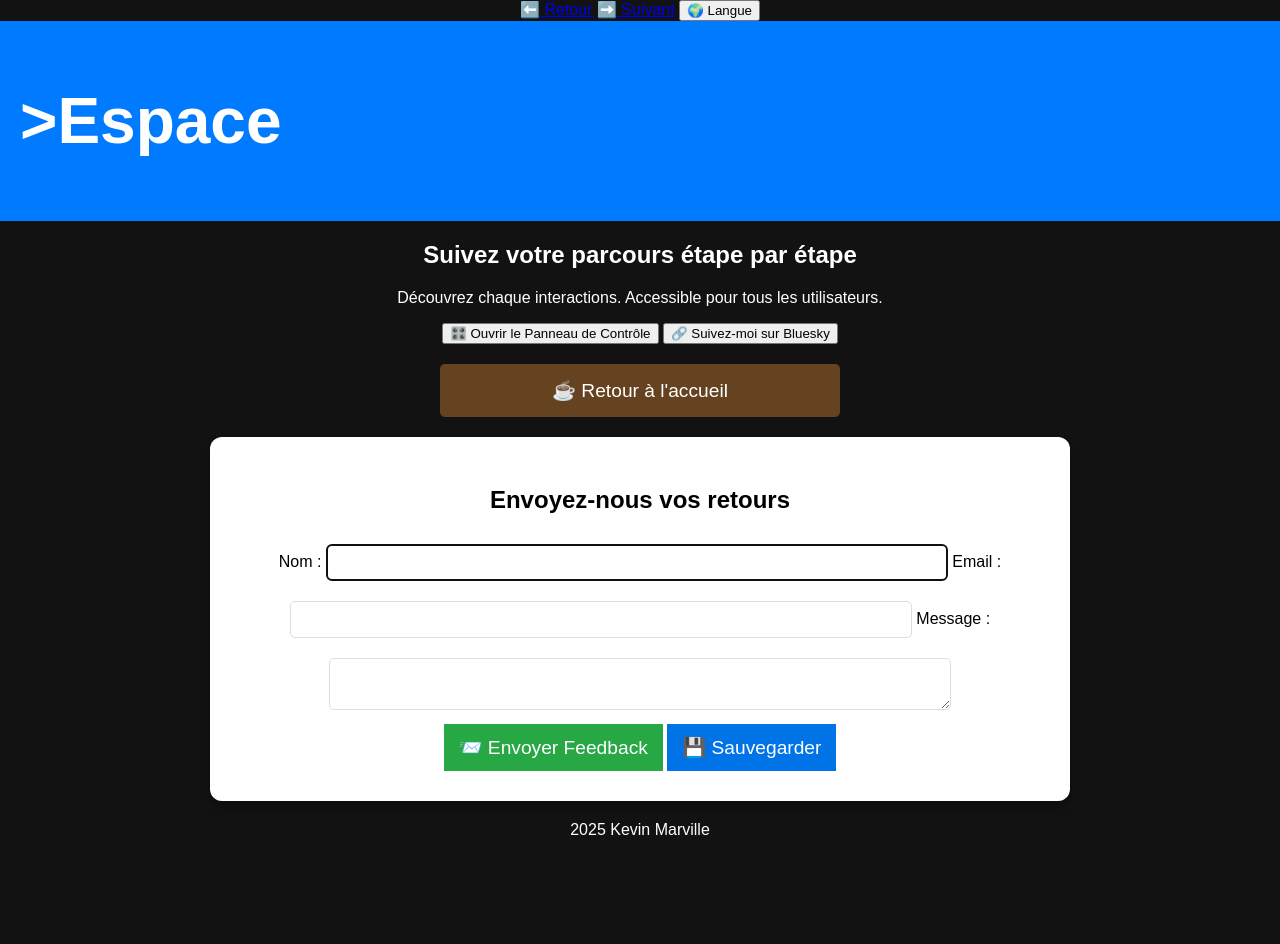
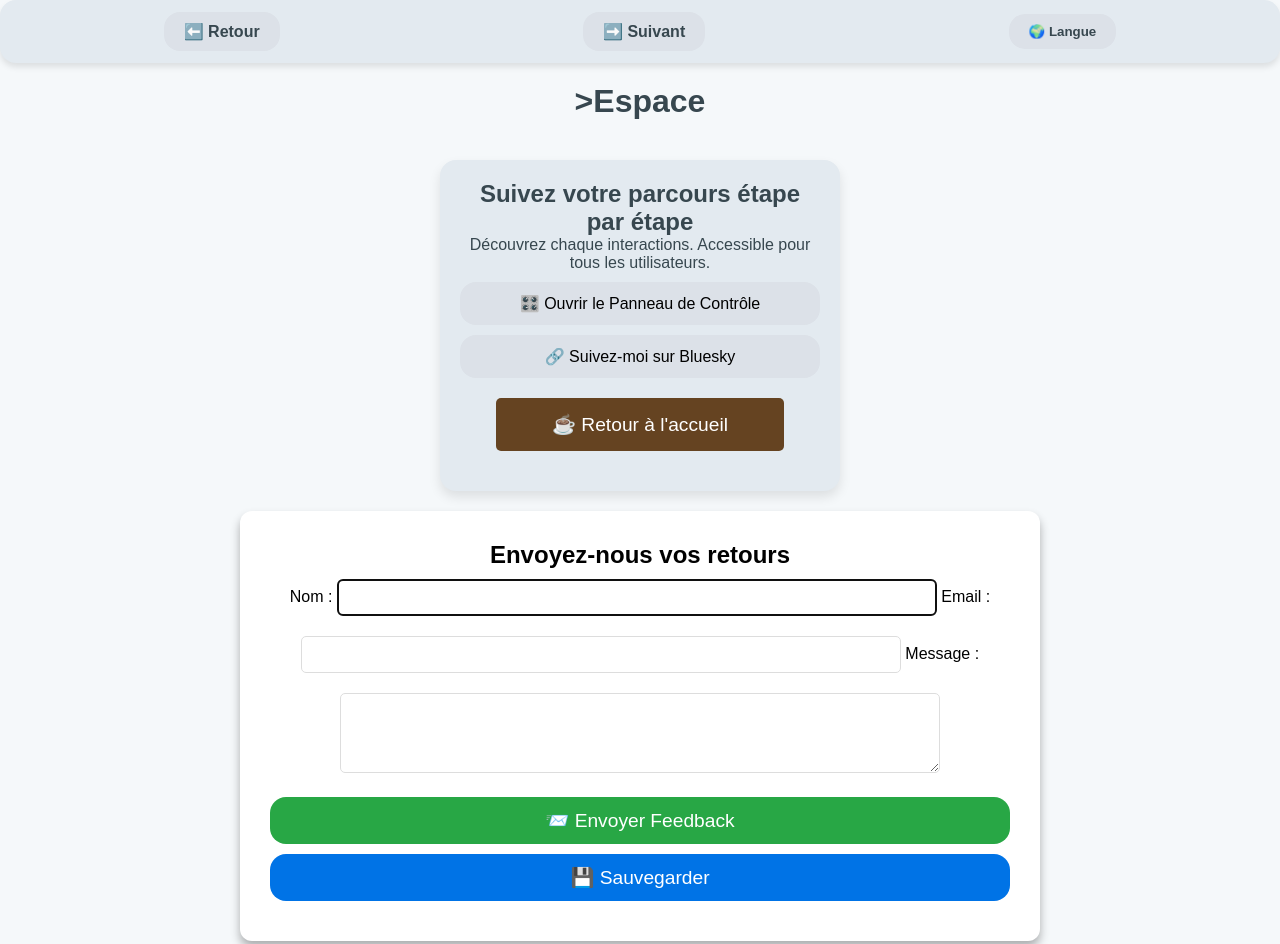
Before and after one commit to Kvnbbg/suivi-table-ronde, a plain HTML site: page bubbleRoom.html in a window 1280 px wide. Shown: the top 944 px of the page. Before the commit the page ends 855 px from the top, so only its background shows below. Drawn offline with Linux system fonts and the light colour scheme.

Commit message:
Update styles.css

```diff
--- a/styles.css
+++ b/styles.css
@@ -1,23 +1,123 @@
 /* General Styles */
-body {
-    font-family: 'San Francisco', Arial, sans-serif;
+:root {
+    --primary-bg: #F5F8FA;
+    --secondary-bg: #E3EAF0;
+    --accent-color: #B0C4DE; /* Light steel blue */
+    --text-color: #37474F;
+    --button-bg: #DCE1E8;
+    --button-hover: #CBD5DD;
+    --border-color: #BFC9D5;
+    --shadow: rgba(0, 0, 0, 0.1);
+    --rounded: 16px;
+    --transition: all 0.3s ease-in-out;
+}
+
+* {
     margin: 0;
     padding: 0;
-    background-color: #121212;
-    color: #ffffff;
+    box-sizing: border-box;
+    font-family: 'Arial', sans-serif;
+}
+
+body {
+    background: var(--primary-bg);
+    color: var(--text-color);
     text-align: center;
+    transition: var(--transition);
+}
+
+/* Navigation Bar */
+.navbar {
+    display: flex;
+    justify-content: space-around;
+    align-items: center;
+    background: var(--secondary-bg);
+    padding: 12px;
+    box-shadow: 0 4px 6px var(--shadow);
+    border-radius: var(--rounded);
+}
+
+.nav-link, .file-btn {
+    text-decoration: none;
+    padding: 10px 20px;
+    border-radius: var(--rounded);
+    background: var(--button-bg);
+    color: var(--text-color);
+    font-weight: bold;
+    transition: var(--transition);
+    border: none;
+    cursor: pointer;
+}
+
+.nav-link:hover, .file-btn:hover {
+    background: var(--button-hover);
 }
 
 /* Header */
 header {
-    background: #007aff;
-    color: white;
     padding: 20px;
-    font-size: 2rem;
-    text-align: center;
-    display: flex;
-    justify-content: space-between;
-    align-items: center;
+}
+
+h1 {
+    font-size: 2em;
+}
+
+/* Main Content */
+.recipe-container, .feedback-container {
+    max-width: 400px;
+    margin: 20px auto;
+    background: var(--secondary-bg);
+    padding: 20px;
+    border-radius: var(--rounded);
+    box-shadow: 0 6px 12px var(--shadow);
+}
+
+/* Buttons */
+.recipe-btn, .coffee-btn, .submit-btn, .save-btn {
+    display: block;
+    width: 100%;
+    margin: 10px 0;
+    padding: 12px;
+    border: none;
+    border-radius: var(--rounded);
+    background: var(--button-bg);
+    font-size: 1rem;
+    cursor: pointer;
+    transition: var(--transition);
+}
+
+.recipe-btn:hover, .coffee-btn:hover, .submit-btn:hover, .save-btn:hover {
+    background: var(--button-hover);
+}
+
+/* Form */
+input, textarea {
+    width: 100%;
+    padding: 10px;
+    margin: 8px 0;
+    border: 2px solid var(--border-color);
+    border-radius: var(--rounded);
+    background: white;
+}
+
+textarea {
+    height: 80px;
+}
+
+/* Confirmation Message */
+#confirmation-animation {
+    margin-top: 10px;
+    font-weight: bold;
+    color: green;
+    display: none;
+}
+
+/* Footer */
+footer {
+    margin-top: 30px;
+    padding: 10px;
+    background: var(--secondary-bg);
+    border-radius: var(--rounded);
 }
 
 /* Toggle Button */
```
